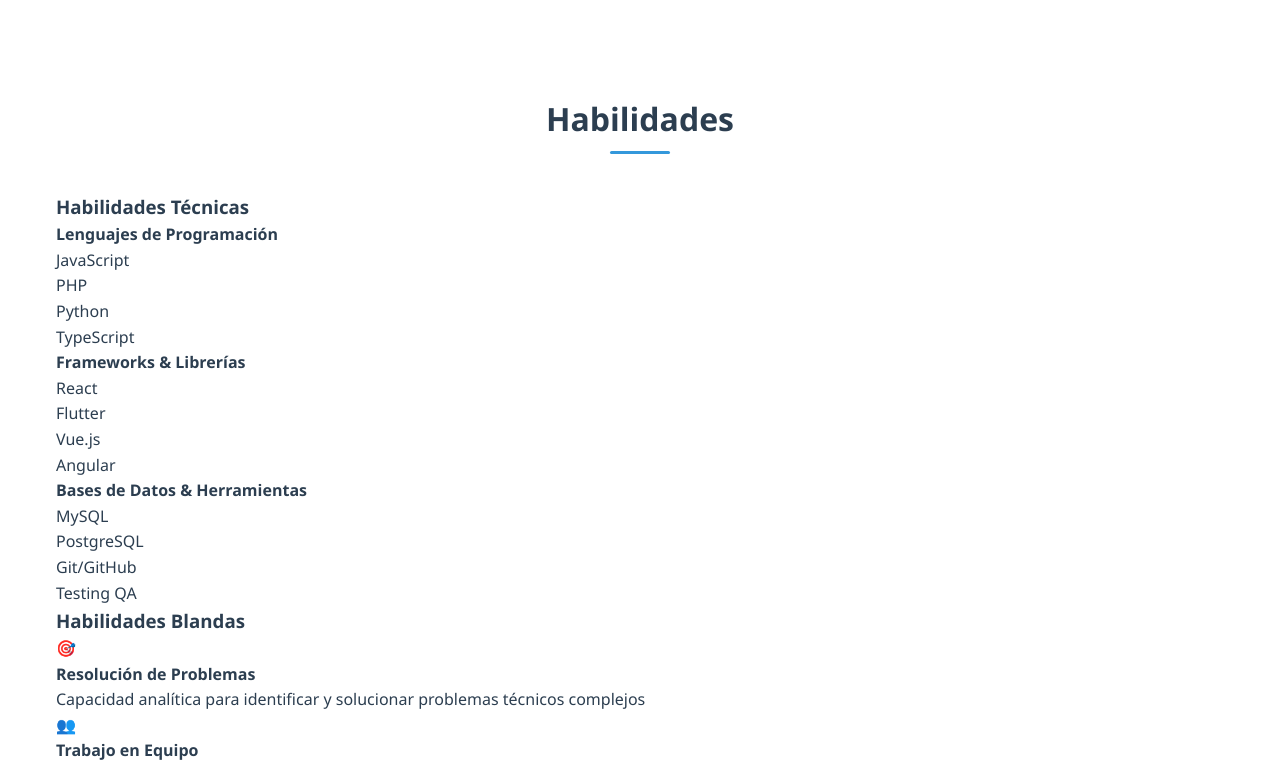
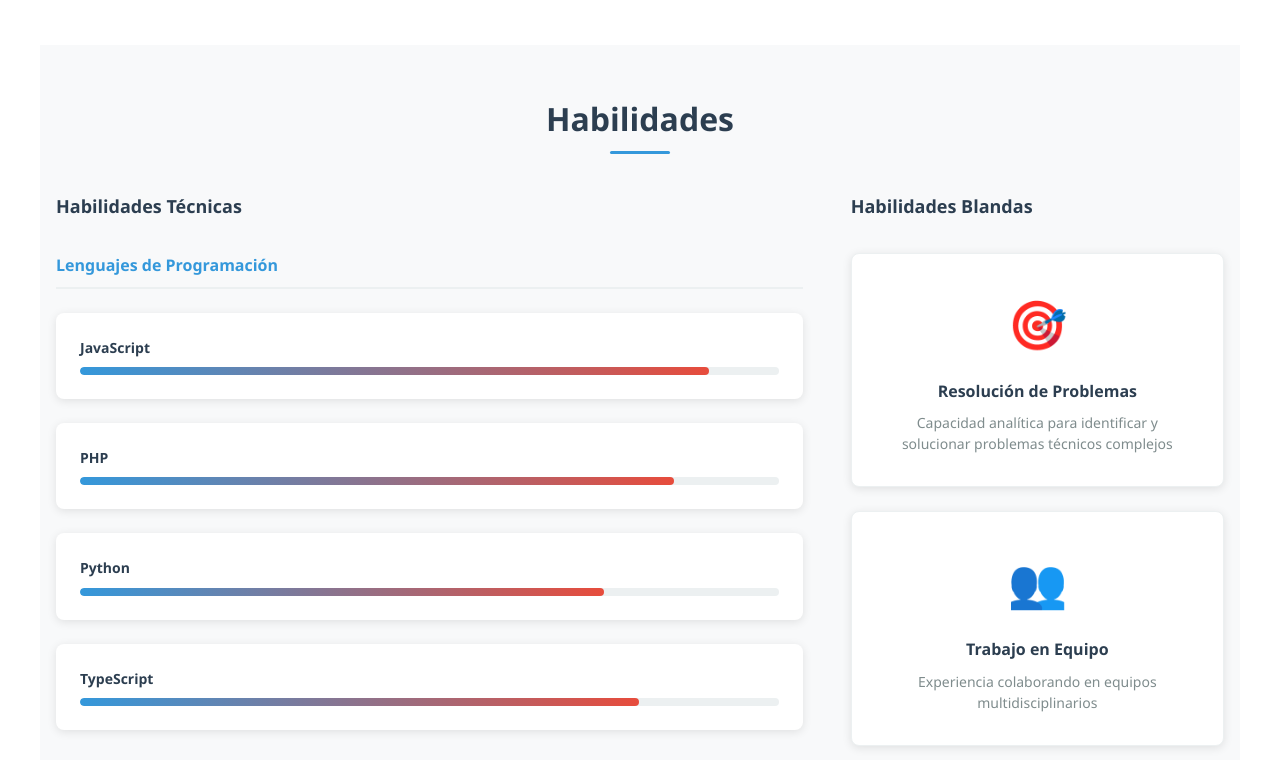
Before and after one commit to rolandocesar-prog-dev/cv-web, a plain HTML site: page index.html in a window 1280 px wide. Shown: the part 1620-2380 px from the top of the page. Drawn offline with Linux system fonts and the light colour scheme.

Commit message:
feat: add skills section styles with animated progress bars

```diff
--- a/css/styles.css
+++ b/css/styles.css
@@ -493,3 +493,196 @@
         font-size: 2rem;
     }
 }
+/* ===== SECCIÓN HABILIDADES ===== */
+.skills {
+    background-color: var(--bg-light);
+    padding: var(--spacing-xl) var(--spacing-sm);
+}
+
+.skills__container {
+    max-width: 1200px;
+    margin: 0 auto;
+}
+
+.skills__content {
+    display: grid;
+    grid-template-columns: 2fr 1fr;
+    gap: var(--spacing-xl);
+    margin-top: var(--spacing-lg);
+}
+
+.skills__subtitle {
+    font-size: var(--font-size-large);
+    font-weight: 600;
+    color: var(--primary-color);
+    margin-bottom: var(--spacing-lg);
+}
+
+/* ===== HABILIDADES TÉCNICAS ===== */
+.skills__category {
+    margin-bottom: var(--spacing-xl);
+}
+
+.category__title {
+    font-size: var(--font-size-base);
+    font-weight: 600;
+    color: var(--secondary-color);
+    margin-bottom: var(--spacing-md);
+    padding-bottom: var(--spacing-xs);
+    border-bottom: 2px solid var(--border-color);
+}
+
+.skills__grid {
+    display: grid;
+    gap: var(--spacing-md);
+}
+
+.skill__item {
+    background-color: var(--bg-color);
+    padding: var(--spacing-md);
+    border-radius: var(--border-radius);
+    box-shadow: var(--box-shadow);
+    transition: var(--transition);
+}
+
+.skill__item:hover {
+    transform: translateY(-2px);
+    box-shadow: 0 4px 15px rgba(0, 0, 0, 0.1);
+}
+
+.skill__name {
+    font-weight: 600;
+    color: var(--text-color);
+    margin-bottom: var(--spacing-xs);
+    font-size: var(--font-size-small);
+}
+
+.skill__level {
+    background-color: var(--border-color);
+    height: 8px;
+    border-radius: 4px;
+    overflow: hidden;
+    position: relative;
+}
+
+.skill__bar {
+    height: 100%;
+    background: linear-gradient(90deg, var(--secondary-color), var(--accent-color));
+    border-radius: 4px;
+    width: 0;
+    transition: width 2s ease-in-out;
+    position: relative;
+}
+
+.skill__bar::after {
+    content: attr(data-level) '%';
+    position: absolute;
+    right: 8px;
+    top: -25px;
+    font-size: 12px;
+    font-weight: 600;
+    color: var(--text-color);
+    background-color: var(--bg-color);
+    padding: 2px 6px;
+    border-radius: 3px;
+    box-shadow: 0 1px 3px rgba(0, 0, 0, 0.1);
+    opacity: 0;
+    transition: opacity 0.3s ease;
+}
+
+.skill__item:hover .skill__bar::after {
+    opacity: 1;
+}
+
+/* Animación de las barras */
+.skill__bar[data-level="90"] { width: 90%; }
+.skill__bar[data-level="85"] { width: 85%; }
+.skill__bar[data-level="80"] { width: 80%; }
+.skill__bar[data-level="75"] { width: 75%; }
+.skill__bar[data-level="70"] { width: 70%; }
+
+/* ===== HABILIDADES BLANDAS ===== */
+.soft-skills__grid {
+    display: grid;
+    gap: var(--spacing-md);
+}
+
+.soft-skill__item {
+    background-color: var(--bg-color);
+    padding: var(--spacing-lg);
+    border-radius: var(--border-radius);
+    text-align: center;
+    box-shadow: var(--box-shadow);
+    transition: var(--transition);
+    border: 1px solid var(--border-color);
+}
+
+.soft-skill__item:hover {
+    transform: translateY(-3px);
+    box-shadow: 0 8px 25px rgba(0, 0, 0, 0.15);
+    border-color: var(--secondary-color);
+}
+
+.soft-skill__icon {
+    font-size: 3rem;
+    margin-bottom: var(--spacing-sm);
+    display: block;
+}
+
+.soft-skill__title {
+    font-size: var(--font-size-base);
+    font-weight: 600;
+    color: var(--primary-color);
+    margin-bottom: var(--spacing-xs);
+}
+
+.soft-skill__description {
+    font-size: var(--font-size-small);
+    color: var(--text-light);
+    line-height: 1.5;
+}
+
+/* ===== RESPONSIVE PARA HABILIDADES ===== */
+@media (max-width: 1024px) {
+    .skills__content {
+        grid-template-columns: 1fr;
+        gap: var(--spacing-lg);
+    }
+
+    .soft-skills__grid {
+        grid-template-columns: 1fr 1fr;
+    }
+}
+
+@media (max-width: 768px) {
+    .skills__grid {
+        gap: var(--spacing-sm);
+    }
+
+    .skill__item,
+    .soft-skill__item {
+        padding: var(--spacing-sm);
+    }
+
+    .soft-skills__grid {
+        grid-template-columns: 1fr;
+    }
+
+    .soft-skill__icon {
+        font-size: 2.5rem;
+    }
+}
+
+@media (max-width: 480px) {
+    .category__title {
+        font-size: var(--font-size-small);
+    }
+
+    .skill__name {
+        font-size: 12px;
+    }
+
+    .soft-skill__item {
+        padding: var(--spacing-md);
+    }
+}
```
